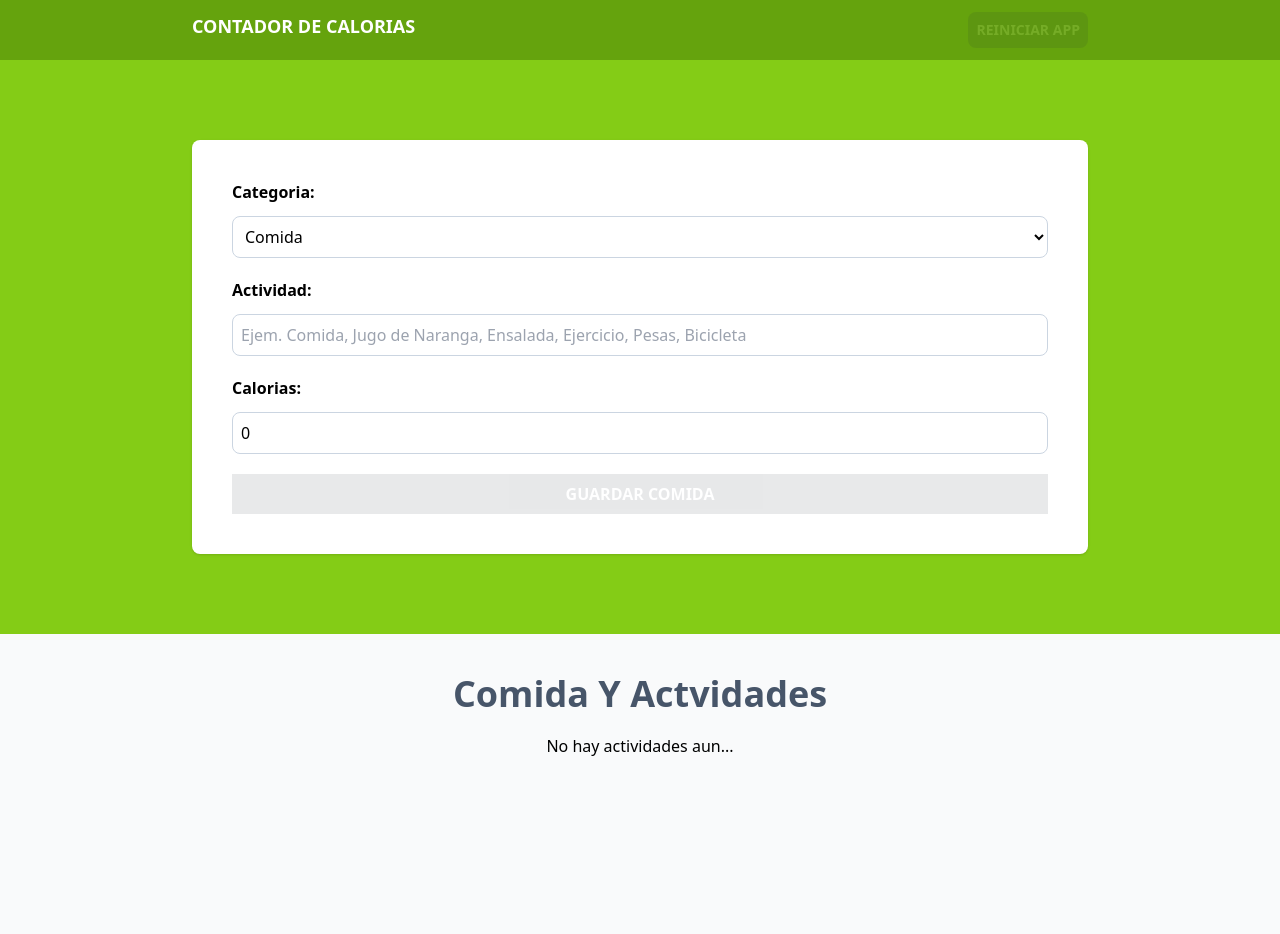
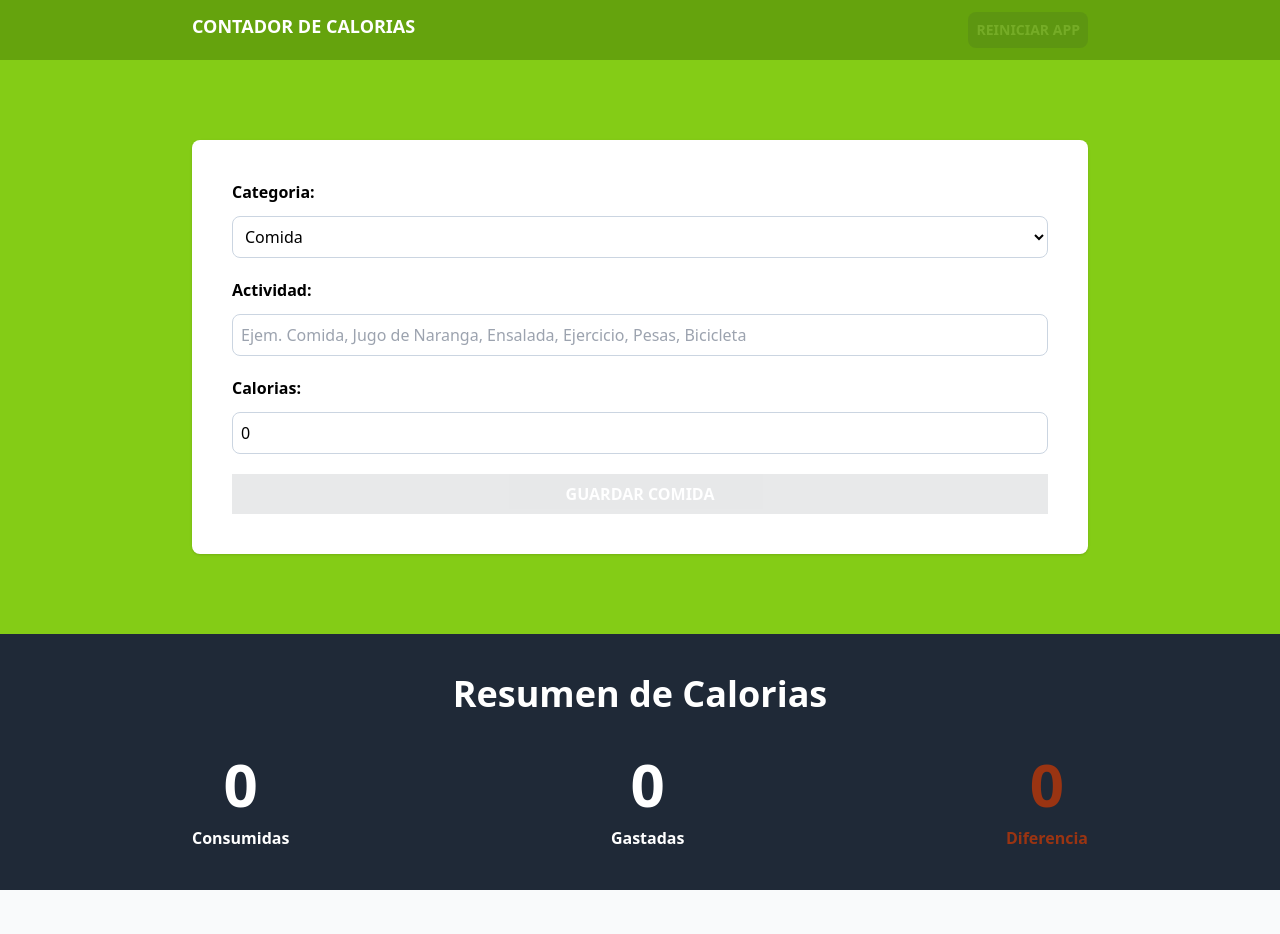
Before and after one commit to joninoni/contador-calorias-ts, a React (Vite) app: page / in a window 1280 px wide. Shown: the top 934 px of the page. Before the commit the page ends 818 px from the top, so only its background shows below. Built offline with nearby package versions, Linux system fonts and the light colour scheme.

Commit message:
muestro las calorias consumidas y las calorias gastadas junto con la diferencia

```diff
--- a/src/App.tsx
+++ b/src/App.tsx
@@ -1,4 +1,5 @@
 import {useEffect, useMemo, useReducer} from "react"
+import CalorieTracker from "./components/CalorieTracker"
 import Form from "./components/Form"
 import { activityReducer,initialState} from "./reducers/activityReducer"
 import ActivityList from "./components/ActivityList"
@@ -25,7 +26,7 @@ function App() {
 					<button
 						className="bg-gray-800 hover:bg-gray-900 p-2 font-bold uppercase text-white cursor-pointer rounded-lg text-sm disabled:opacity-10"
 						disabled={!canRestarApp}
-						onClick={ () => dispatch({type:"restar-app"})}
+						onClick={ ()=> dispatch({type:"restar-app"}) }
 					>
 						Reiniciar App
 					</button>
@@ -41,6 +42,14 @@ function App() {
 				</div>
 			</section>
 
+			<section className="bg-gray-800 py-10">
+				<div className="max-w-4xl mx-auto">
+					<CalorieTracker
+						state={state.activities}
+					/>
+				</div>
+			</section>
+
 			<section className=" p-10 mx-auto max-w-4xl">
 				<ActivityList
 					activities={state.activities}
--- /dev/null
+++ b/src/components/CalorieTracker.tsx
@@ -0,0 +1,38 @@
+import { useMemo } from "react"
+import { Activity } from "../types"
+
+type CalorieTrackerProps = {
+    state: Activity[]
+}
+
+
+const CalorieTracker = ({state} : CalorieTrackerProps) => {
+
+    const caloriesConsumed = useMemo( ()=> state.reduce( (acc,el) => el.category === 1 ? acc + el.calories : acc,0 ) ,[state])
+
+    const caloriesBurned= useMemo( ()=> state.reduce( (acc,el) => el.category === 2 ? acc + el.calories : acc,
+    0 ) ,[state])
+
+    return (
+        <>
+            <h2 className="text-4xl font-black text-white text-center">Resumen de Calorias</h2>
+
+            <div className="flex flex-col item-center gap-5 mt-10 md:flex-row md:justify-between">
+                <p className="text-white font-bold rounded-full grid grid-cols-1 gap-3 text-center">
+                    <span className="font-black text-6xl text-orange">{caloriesConsumed}</span>
+                    Consumidas
+                </p>
+                <p className="text-white font-bold rounded-full grid grid-cols-1 gap-3 text-center">
+                    <span className="font-black text-6xl text-orange">{caloriesBurned}</span>
+                    Gastadas
+                </p>
+                <p className=" text-orange-800 font-bold rounded-full grid grid-cols-1 gap-3 text-center">
+                    <span className="font-black text-6xl text-orange">{caloriesConsumed - caloriesBurned}</span>
+                    Diferencia
+                </p>
+            </div>
+        </>
+    )
+}
+
+export default CalorieTracker
--- a/src/reducers/activityReducer.ts
+++ b/src/reducers/activityReducer.ts
@@ -50,7 +50,9 @@ export const activityReducer = (
     }
 
     if(action.type === "delete-activity"){
+
             return{
+                ...state,
                 activities : state.activities.filter( activity => activity.id !== action.payload.id)
             }
     }
```
Also changed, not shown: src/components/ActivityList.tsx (+4 -4 lines).
